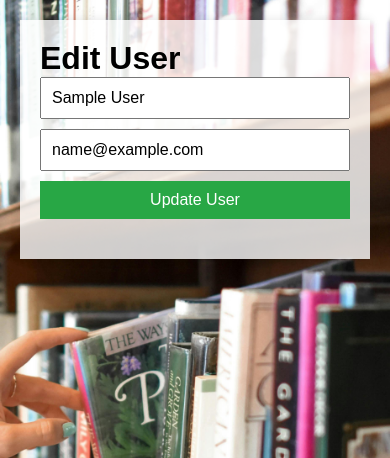
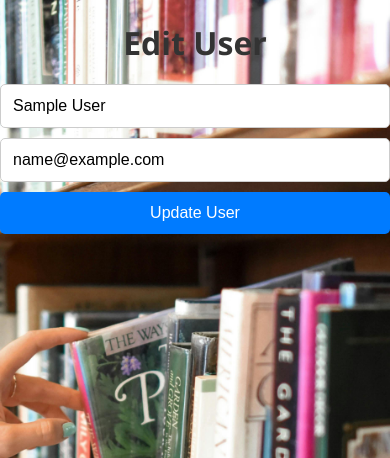
Before and after one commit to onyukwu/my-flask.sql, a Flask app: page /edit/1 in a window 390 px wide. Shown: the top 458 px of the page. Run offline with Flask 3, Linux system fonts and the light colour scheme; tables that the repository leaves empty or names only in its code hold one stand-in row (values such as "Sample post").

Commit message:
Update styles.css

```diff
--- a/static/css/styles.css
+++ b/static/css/styles.css
@@ -1,100 +1,94 @@
-/* static/css/styles.css */
-
-/* Basic reset */
-* {
+body {
+    background: url('{{ url_for('static', filename='images/library.jpg') }}') no-repeat center center fixed;
+    background-size: cover;
     margin: 0;
-    padding: 0;
-    box-sizing: border-box;
+    font-family: 'Segoe UI', Tahoma, Geneva, Verdana, sans-serif;
 }
 
-/* Body styling without background image */
-body {
-    font-family: Arial, sans-serif;
+.wrapper {
+    display: flex;
+    justify-content: center;
+    align-items: center;
+    height: 100vh;
     padding: 20px;
-    color: #fff;
 }
 
-/* Container styling */
-.container {
-    max-width: 800px;
-    margin: auto;
-    background: rgba(255, 255, 255, 0.8);
-    padding: 20px;
-    box-shadow: 0 0 10px rgba(0, 0, 0, 0.1);
-    color: #000;
+.content {
+    background: rgba(255, 255, 255, 0.9);
+    border-radius: 10px;
+    box-shadow: 0 4px 8px rgba(0, 0, 0, 0.1);
+    padding: 30px;
+    width: 100%;
+    max-width: 900px;
 }
 
-/* Form styling */
+h1 {
+    text-align: center;
+    color: #333;
+    margin-bottom: 20px;
+}
+
 form {
+    margin-bottom: 20px;
     display: flex;
     flex-direction: column;
     gap: 10px;
-    margin-bottom: 20px;
 }
 
-form input, form button {
-    padding: 10px;
+input[type="text"], input[type="email"] {
+    padding: 12px;
     font-size: 16px;
+    border: 1px solid #ccc;
+    border-radius: 5px;
 }
 
-form button {
-    background-color: #28a745;
+button {
+    padding: 12px;
+    font-size: 16px;
+    border: none;
+    border-radius: 5px;
+    background-color: #007bff;
     color: white;
-    border: none;
     cursor: pointer;
+    transition: background-color 0.3s ease;
 }
 
-form button:hover {
-    background-color: #218838;
+button:hover {
+    background-color: #0056b3;
 }
 
-/* Table styling */
 table {
     width: 100%;
     border-collapse: collapse;
-}
-
-table, th, td {
-    border: 1px solid #ddd;
+    margin-top: 20px;
 }
 
 th, td {
-    padding: 10px;
+    padding: 12px;
+    border: 1px solid #ddd;
     text-align: left;
 }
 
 th {
-    background-color: #f2f2f2;
+    background-color: #f8f9fa;
+    color: #495057;
 }
 
-/* Responsive design */
-@media (max-width: 600px) {
-    form {
-        flex-direction: column;
-    }
+.actions a {
+    margin-right: 10px;
+    text-decoration: none;
+    color: #007bff;
+    transition: color 0.3s ease;
+}
 
-    th, td {
-        display: block;
-        width: 100%;
-    }
+.actions a:hover {
+    color: #0056b3;
+}
 
-    th {
-        display: none;
-    }
+.delete {
+    color: #dc3545;
+}
 
-    td {
-        text-align: right;
-        position: relative;
-        padding-left: 50%;
-    }
-
-    td::before {
-        content: attr(data-label);
-        position: absolute;
-        left: 0;
-        width: 50%;
-        padding-left: 10px;
-        font-weight: bold;
-        text-align: left;
-    }
+.delete:hover {
+    color: #c82333;
 }
```
